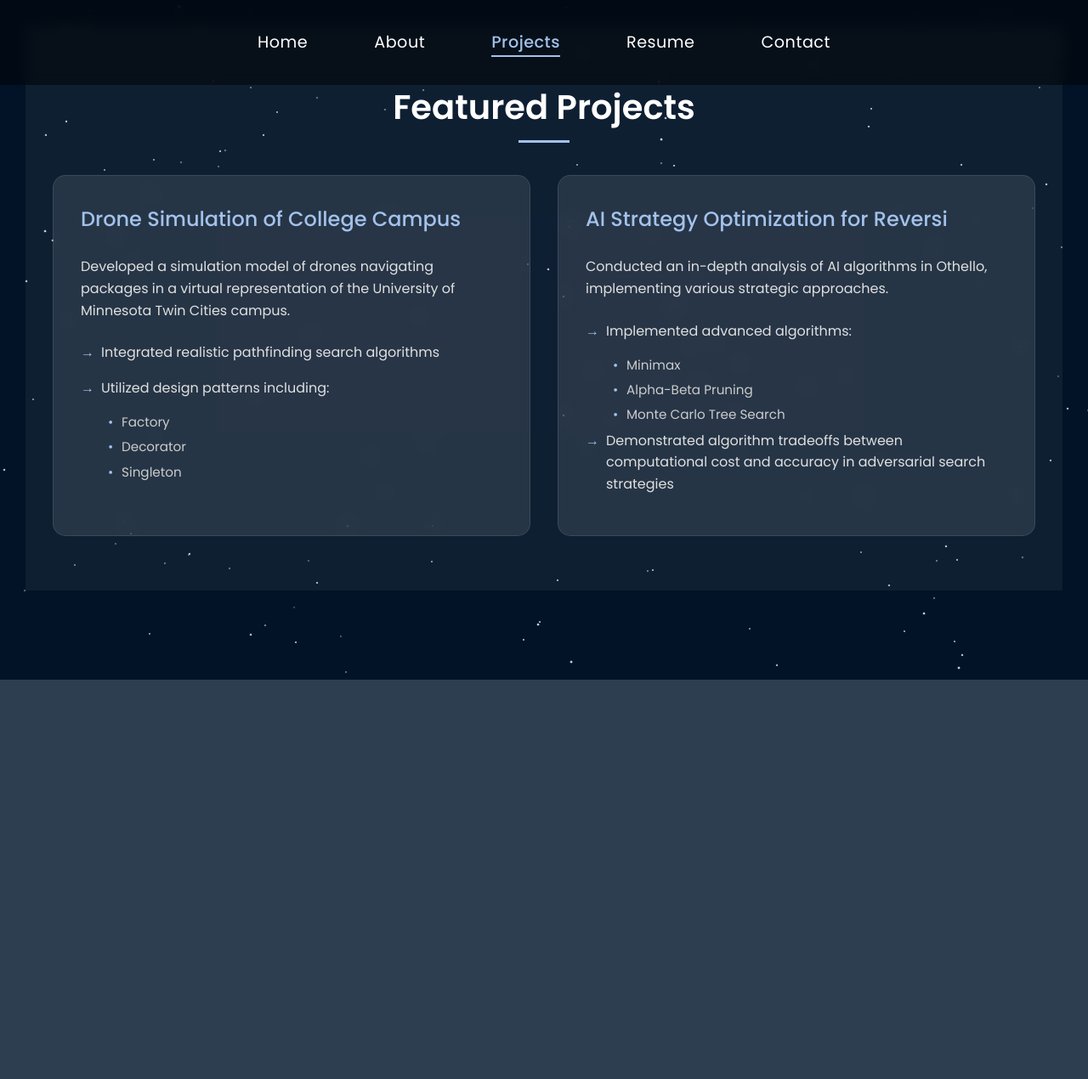
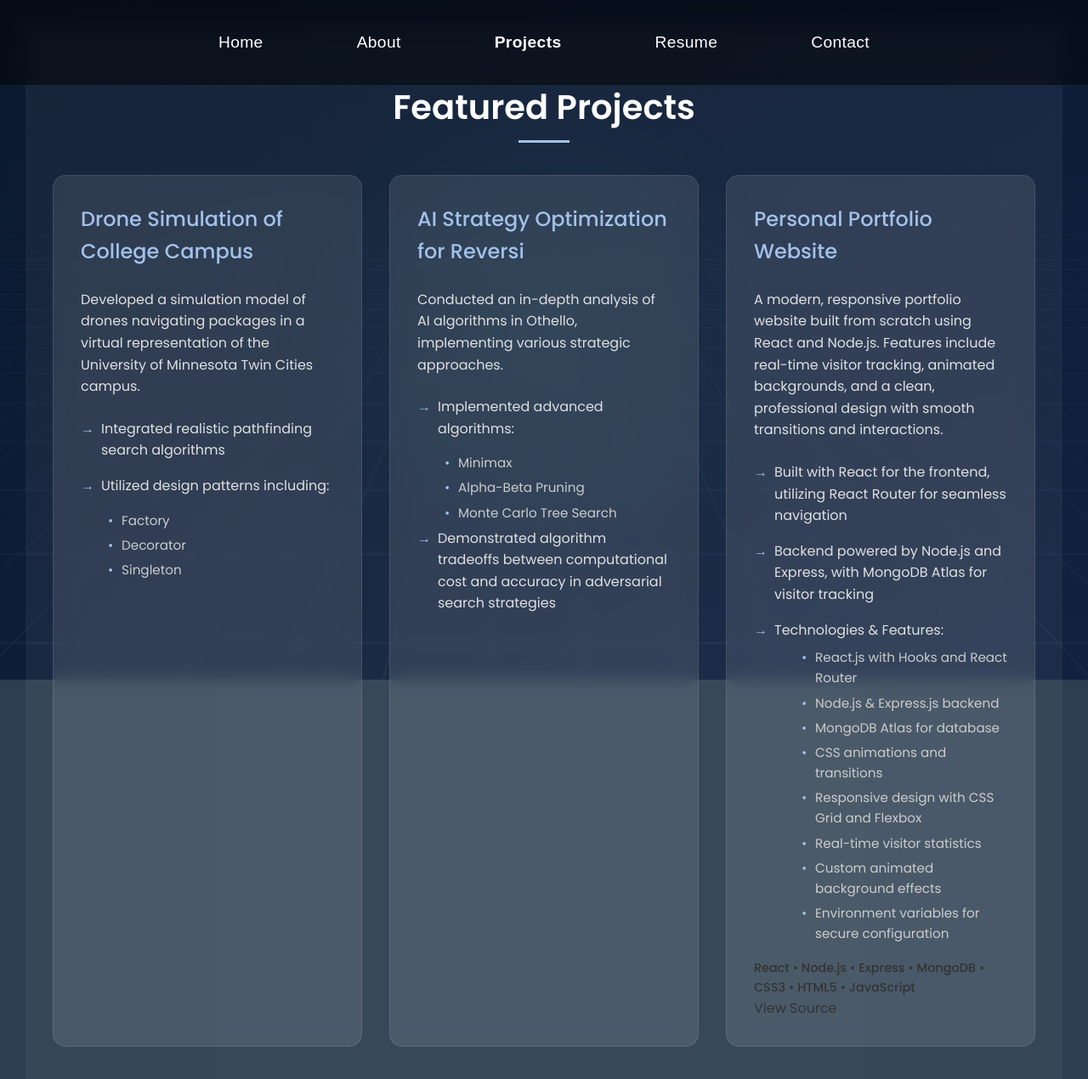
Before and after one commit to AJ-King-5153/portfolio, a React (Create React App) app: page /projects in a window 1280 px wide. Shown: the top 1270 px of the page at 85% size. Before the commit the page ends 800 px from the top, so only its background shows below. Built offline with nearby package versions, Linux system fonts and the light colour scheme.

Commit message:
more updates

```diff
--- a/src/App.js
+++ b/src/App.js
@@ -5,7 +5,7 @@ import About from './components/AboutMe';
 import Projects from './components/Projects';
 import Resume from './components/Resume';
 import Contact from './components/Contacts';
-import StarBackground from './components/StarsBackground';
+import AnimatedBackground from './components/AnimatedBackground';
 import headshot from './assets/images/headshot.JPG';
 import { Link } from 'react-router-dom';
 import VisitorStats from './components/VisitorStats';
@@ -16,7 +16,7 @@ function App() {
     return (
         <Router>
             <div className="app-container">
-                <StarBackground />
+                <AnimatedBackground />
                 <Header />
                 <main>
                     <Routes>
--- /dev/null
+++ b/src/components/AnimatedBackground.js
@@ -0,0 +1,18 @@
+import React from 'react';
+import '../styles/animatedBackground.css';
+
+const AnimatedBackground = () => {
+    return (
+        <div className="animated-background">
+            <div className="gradient-sphere"></div>
+            <div className="grid"></div>
+            <div className="particles">
+                {[...Array(50)].map((_, i) => (
+                    <div key={i} className="particle"></div>
+                ))}
+            </div>
+        </div>
+    );
+};
+
+export default AnimatedBackground;
--- a/src/components/Header/Header.css
+++ b/src/components/Header/Header.css
@@ -17,8 +17,9 @@ header {
     top: 0;
     left: 0;
     right: 0;
-    background: rgba(44, 62, 80, 0.95);
-    backdrop-filter: blur(8px);
+    background: var(--color-overlay);
+    backdrop-filter: blur(12px);
+    border-bottom: 1px solid rgba(100, 255, 218, 0.1);
     z-index: 1000;
     transition: all 0.3s ease;
     padding: 0.5rem 0;
@@ -62,14 +63,14 @@ nav li {
 }
 
 nav a {
-    font-family: 'Poppins', sans-serif;
-    color: #ecf0f1;
+    font-family: var(--font-primary);
+    font-size: 1rem;
+    font-weight: 500;
+    color: var(--color-text-secondary);
     text-decoration: none;
-    font-size: 1rem;
-    font-weight: 400;
-    letter-spacing: 0.5px;
-    padding: 0.5rem 0;
+    padding: 0.5rem 1rem;
     transition: all 0.3s ease;
+    letter-spacing: 0.02em;
 }
 
 nav a::after {
@@ -79,12 +80,12 @@ nav a::after {
     left: 0;
     width: 0;
     height: 2px;
-    background: #a3c2eb;
+    background: var(--color-accent);
     transition: width 0.3s ease;
 }
 
 nav a:hover {
-    color: #a3c2eb;
+    color: var(--color-accent);
 }
 
 nav a:hover::after {
@@ -92,13 +93,13 @@ nav a:hover::after {
 }
 
 nav a.active {
-    color: #a3c2eb;
-    font-weight: 500;
+    font-weight: 600;
+    color: var(--color-accent);
 }
 
 nav a.active::after {
     width: 100%;
-    background: #a3c2eb;
+    background: var(--color-accent);
 }
 
 /* Add responsive design */
--- a/src/components/Projects.js
+++ b/src/components/Projects.js
@@ -46,6 +46,41 @@ const Projects = () => {
             </ul>
           </div>
         </div>
+
+        {/* Portfolio Website Project */}
+        <div className="project-card">
+          <h3>Personal Portfolio Website</h3>
+          <div className="project-content">
+            <p>
+              A modern, responsive portfolio website built from scratch using React and Node.js.
+              Features include real-time visitor tracking, animated backgrounds, and a clean,
+              professional design with smooth transitions and interactions.
+            </p>
+
+            <ul className="project-highlights">
+              <li>Built with React for the frontend, utilizing React Router for seamless navigation</li>
+              <li>Backend powered by Node.js and Express, with MongoDB Atlas for visitor tracking</li>
+              <li>Technologies & Features:
+                <ul className="design-patterns">
+                  <li>React.js with Hooks and React Router</li>
+                  <li>Node.js & Express.js backend</li>
+                  <li>MongoDB Atlas for database</li>
+                  <li>CSS animations and transitions</li>
+                  <li>Responsive design with CSS Grid and Flexbox</li>
+                  <li>Real-time visitor statistics</li>
+                  <li>Custom animated background effects</li>
+                  <li>Environment variables for secure configuration</li>
+                </ul>
+              </li>
+            </ul>
+          </div>
+          <div className="project-tech">
+            React • Node.js • Express • MongoDB • CSS3 • HTML5 • JavaScript
+          </div>
+          <div className="project-links">
+            <a href="https://github.com/YourUsername/portfolio" target="_blank" rel="noopener noreferrer">View Source</a>
+          </div>
+        </div>
       </div>
     </section>
   );
--- /dev/null
+++ b/src/styles/animatedBackground.css
@@ -0,0 +1,74 @@
+.animated-background {
+    position: fixed;
+    top: 0;
+    left: 0;
+    width: 100%;
+    height: 100%;
+    z-index: -1;
+    overflow: hidden;
+    background: linear-gradient(to bottom right, #0a192f, #112240);
+}
+
+.gradient-sphere {
+    position: absolute;
+    top: 50%;
+    left: 50%;
+    transform: translate(-50%, -50%);
+    width: 600px;
+    height: 600px;
+    border-radius: 50%;
+    background: radial-gradient(circle at center,
+        rgba(100, 255, 218, 0.1) 0%,
+        rgba(100, 255, 218, 0.05) 40%,
+        transparent 70%);
+    animation: pulse 8s ease-in-out infinite;
+}
+
+.grid {
+    position: absolute;
+    width: 200%;
+    height: 200%;
+    top: -50%;
+    left: -50%;
+    background-image:
+        linear-gradient(rgba(163, 194, 235, 0.05) 1px, transparent 1px),
+        linear-gradient(90deg, rgba(163, 194, 235, 0.05) 1px, transparent 1px);
+    background-size: 50px 50px;
+    transform: perspective(500px) rotateX(60deg);
+    animation: grid-move 15s linear infinite;
+}
+
+.particles {
+    position: absolute;
+    width: 100%;
+    height: 100%;
+}
+
+.particle {
+    position: absolute;
+    width: 2px;
+    height: 2px;
+    background: rgba(163, 194, 235, 0.5);
+    border-radius: 50%;
+    animation: float-up 8s linear infinite;
+}
+
+@keyframes pulse {
+    0%, 100% { transform: translate(-50%, -50%) scale(1); opacity: 0.5; }
+    50% { transform: translate(-50%, -50%) scale(1.2); opacity: 0.3; }
+}
+
+@keyframes grid-move {
+    0% { transform: perspective(500px) rotateX(60deg) translateY(0); }
+    100% { transform: perspective(500px) rotateX(60deg) translateY(50px); }
+}
+
+@keyframes float-up {
+    0% { transform: translateY(100vh) scale(0); opacity: 0; }
+    50% { opacity: 1; }
+    100% { transform: translateY(-100vh) scale(1); opacity: 0; }
+}
+
+.particle:nth-child(3n) { animation-delay: -2s; left: 10%; }
+.particle:nth-child(3n+1) { animation-delay: -4s; left: 50%; }
+.particle:nth-child(3n+2) { animation-delay: -6s; left: 90%; }
--- a/src/styles/base.css
+++ b/src/styles/base.css
@@ -1,6 +1,6 @@
 /* Base styles and reset */
 @import url('https://fonts.googleapis.com/css2?family=Inter:wght@300;400;500;600;700&display=swap');
-@import url('https://fonts.googleapis.com/css2?family=Poppins:wght@300;400;500;600;700&display=swap');
+@import url('https://fonts.googleapis.com/css2?family=Poppins:wght@400;500;600;700&display=swap');
 
 * {
   margin: 0;
@@ -11,16 +11,24 @@
 :root {
   --font-primary: 'Inter', -apple-system, BlinkMacSystemFont, sans-serif;
   --font-heading: 'Poppins', var(--font-primary);
+
+  /* Colors matching contacts.css style */
+  --color-text: #fff;
+  --color-text-secondary: #e0e0e0;
+  --color-accent: #a3c2eb;
+  --color-background: rgba(0, 0, 0, 0.1);
+  --color-card-bg: rgba(255, 255, 255, 0.05);
+  --color-card-hover: rgba(255, 255, 255, 0.1);
+  --color-border: rgba(255, 255, 255, 0.1);
 }
 
 body {
   font-family: var(--font-primary);
-  font-weight: 400;
+  color: var(--color-text);
+  line-height: 1.6;
   -webkit-font-smoothing: antialiased;
   -moz-osx-font-smoothing: grayscale;
   background-color: #2c3e50;
-  color: #333;
-  line-height: 1.6;
   padding: 0;
   margin: 0;
   height: 100vh;
@@ -32,6 +40,7 @@ h1, h2, h3, h4, h5, h6 {
   font-family: var(--font-heading);
   font-weight: 600;
   line-height: 1.2;
+  letter-spacing: -0.02em;
 }
 
 .main-background {
@@ -42,3 +51,74 @@ h1, h2, h3, h4, h5, h6 {
   height: 100%;
   z-index: -1;
 }
+
+/* Common animations */
+@keyframes fadeInUp {
+  from {
+    opacity: 0;
+    transform: translateY(20px);
+  }
+  to {
+    opacity: 1;
+    transform: translateY(0);
+  }
+}
+
+/* Common section styles */
+.section-wrapper {
+  min-height: 100vh;
+  padding: 4rem 2rem;
+  background: var(--color-background);
+}
+
+.section-container {
+  max-width: 1200px;
+  margin: 0 auto;
+}
+
+.section-title {
+  font-size: 3rem;
+  color: var(--color-text);
+  margin-bottom: 1rem;
+  font-family: var(--font-heading);
+  position: relative;
+  display: inline-block;
+}
+
+.section-title::after {
+  content: '';
+  position: absolute;
+  bottom: -10px;
+  left: 50%;
+  transform: translateX(-50%);
+  width: 60px;
+  height: 3px;
+  background-color: var(--color-accent);
+}
+
+/* Common card styles */
+.card {
+  background: var(--color-card-bg);
+  border-radius: 15px;
+  padding: 2rem;
+  transition: all 0.3s ease;
+  backdrop-filter: blur(10px);
+  border: 1px solid var(--color-border);
+}
+
+.card:hover {
+  transform: translateY(-10px);
+  background: var(--color-card-hover);
+  box-shadow: 0 10px 20px rgba(0, 0, 0, 0.2);
+}
+
+/* Responsive Design */
+@media (max-width: 768px) {
+  .section-wrapper {
+    padding: 2rem 1rem;
+  }
+
+  .section-title {
+    font-size: 2rem;
+  }
+}
--- a/src/styles/components.css
+++ b/src/styles/components.css
@@ -3,7 +3,7 @@
 
 .app-container {
     min-height: 100vh;
-    padding-top: 60px; /* Account for fixed header */
+    padding-top: 80px; /* Increased padding for header */
 }
 
 /* Enhanced Home Container */
@@ -12,14 +12,16 @@
     flex-direction: column;
     justify-content: center;
     align-items: center;
-    min-height: calc(100vh - 60px);
+    min-height: calc(100vh - 80px); /* Adjust for header height */
+    position: relative;
     padding: 2rem;
-    position: relative;
+    margin-top: 20px; /* Add margin to push content down */
 }
 
 .profile-section {
     text-align: center;
     animation: fadeIn 1s ease-out;
+    padding-top: 60px;
 }
 
 /* Enhanced Profile Image */
@@ -41,45 +43,53 @@
 
 /* Name and Title Styling */
 .name {
-    font-size: 2.5rem;
-    color: #ecf0f1;
-    margin-bottom: 0.5rem;
-    font-weight: 600;
-    letter-spacing: 1px;
+    font-family: var(--font-heading);
+    font-size: 3rem;
+    font-weight: 700;
+    color: var(--color-text);
+    margin-bottom: 1rem;
+    letter-spacing: -0.03em;
+    text-shadow: 0 2px 15px rgba(0, 0, 0, 0.4);
 }
 
 .title {
-    font-size: 1.2rem;
-    color: #a3c2eb;
-    margin-bottom: 2rem;
+    font-family: var(--font-primary);
+    font-size: 1.25rem;
     font-weight: 400;
-    letter-spacing: 0.5px;
+    color: var(--color-accent);
+    margin-bottom: 2.5rem;
+    letter-spacing: 0.02em;
+    opacity: 1;
+    text-shadow: 0 1px 10px rgba(100, 255, 218, 0.2);
 }
 
 /* Call-to-Action Buttons */
 .cta-buttons {
     display: flex;
     gap: 1rem;
+    margin-bottom: 3rem; /* Added margin bottom */
 }
 
 .cta-button {
+    font-family: var(--font-primary);
+    font-size: 1rem;
+    font-weight: 500;
+    letter-spacing: 0.02em;
     padding: 0.8rem 1.8rem;
     border-radius: 25px;
-    font-weight: 500;
-    text-decoration: none;
     transition: all 0.3s ease;
-    font-size: 1rem;
 }
 
 .cta-button.primary {
-    background: #a3c2eb;
-    color: #2c3e50;
+    background: var(--color-accent);
+    color: var(--color-background);
+    font-weight: 600;
 }
 
 .cta-button.secondary {
     background: transparent;
-    color: #a3c2eb;
-    border: 2px solid #a3c2eb;
+    color: var(--color-accent);
+    border: 2px solid var(--color-accent);
 }
 
 .cta-button:hover {
@@ -123,3 +133,35 @@
         text-align: center;
     }
 }
+
+/* Adjust visitor stats spacing */
+.visitor-stats {
+    margin-top: 3rem; /* Increased margin */
+    padding: 1.5rem;
+    background: var(--color-overlay);
+    backdrop-filter: blur(10px);
+    border: 1px solid rgba(100, 255, 218, 0.1);
+    border-radius: 15px;
+}
+
+/* Visitor stats typography */
+.stat-value {
+    font-family: var(--font-heading);
+    font-size: 1.75rem;
+    font-weight: 600;
+    color: var(--color-text);
+    text-shadow: 0 1px 8px rgba(255, 255, 255, 0.2);
+}
+
+.stat-label {
+    font-family: var(--font-primary);
+    font-size: 0.875rem;
+    font-weight: 500;
+    color: var(--color-accent);
+    text-transform: uppercase;
+    letter-spacing: 0.05em;
+}
+
+.stat-icon {
+    color: var(--color-accent);
+}
--- a/src/styles/projects.css
+++ b/src/styles/projects.css
@@ -63,6 +63,24 @@
   margin-bottom: 1.5rem;
 }
 
+.project-tech {
+  color: var(--color-accent);
+  font-family: var(--font-primary);
+  font-size: 0.9rem;
+  font-weight: 500;
+}
+
+.project-links a {
+  color: var(--color-accent);
+  text-decoration: none;
+  margin-right: 1rem;
+  transition: all 0.3s ease;
+}
+
+.project-links a:hover {
+  color: var(--color-text);
+}
+
 .project-highlights {
   color: #e0e0e0;
   list-style: none;
```
Also changed, not shown: src/App.css (+13 -3 lines), 1 other file (tests, documents, lock files or other folders).
